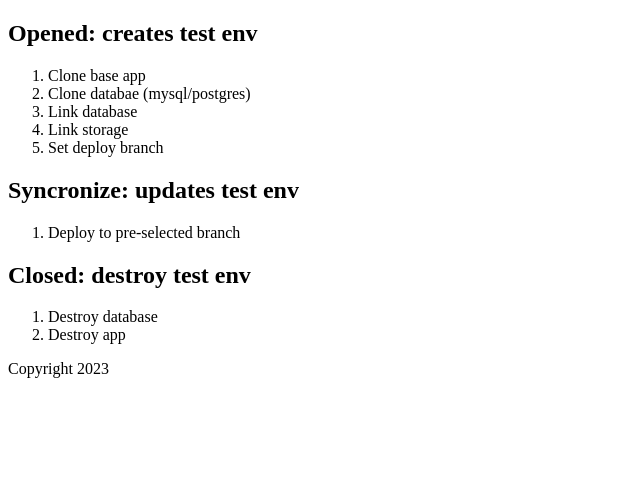
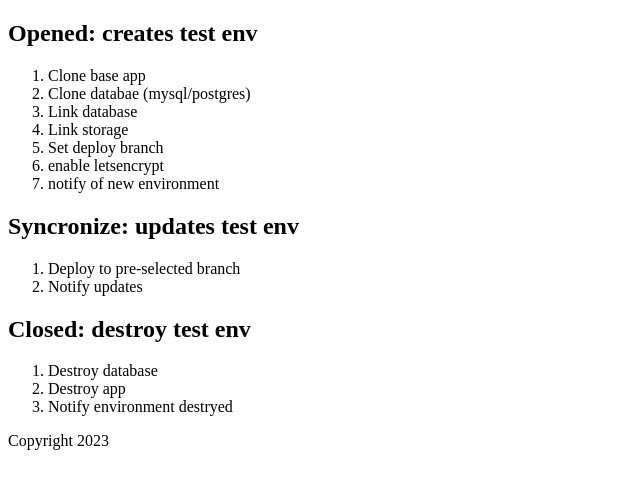
Before and after one commit to ekersten/github_actions_test, a plain HTML site: page index.html in a window 1280 px wide. Shown: the whole page, without its empty margins (0-640 px from the left). Drawn offline with Linux system fonts and the light colour scheme.

Commit message:
extra steps

```diff
--- a/index.html
+++ b/index.html
@@ -14,15 +14,19 @@
         <li>Link database</li>
         <li>Link storage</li>
         <li>Set deploy branch</li>
+        <li>enable letsencrypt</li>
+        <li>notify of new environment</li>
     </ol>
     <h2>Syncronize: updates test env</h2>
     <ol>
         <li>Deploy to pre-selected branch</li>
+        <li>Notify updates</li>
     </ol>
     <h2>Closed: destroy test env</h2>
     <ol>
         <li>Destroy database</li>
         <li>Destroy app</li>
+        <li>Notify environment destryed</li>
     </ol>
     <p>Copyright 2023</p>
 </body>
```
